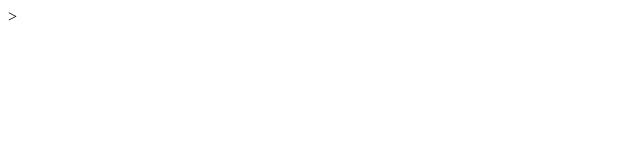
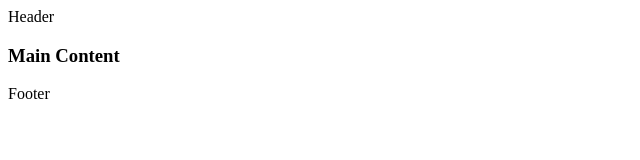
Before and after one commit to charl-90/love-running, a plain HTML site: page index.html in a window 1280 px wide. Shown: the whole page, without its empty margins (0-640 px from the left). Drawn offline with Linux system fonts and the light colour scheme.

Commit message:
Create boilerplate HTML, header, body content and footer

```diff
--- a/index.html
+++ b/index.html
@@ -14,7 +14,7 @@
     />
 
     <!--- Title-->
-    >
+
     <title>Love Running</title>
 
     <!---- favicon-->
@@ -34,8 +34,11 @@
       rel="icon"
       type="image/png"
       sizes="16x16"
-      href="./assets/favicon-16x16.png"
-    />
+      href="./assets/favicon-16x16.png"/>
   </head>
-  <body></body>
+  <body>
+    <header>Header</header>
+    <h3>Main Content</h3>
+    <footer>Footer</footer>
+  </body>
 </html>
```
